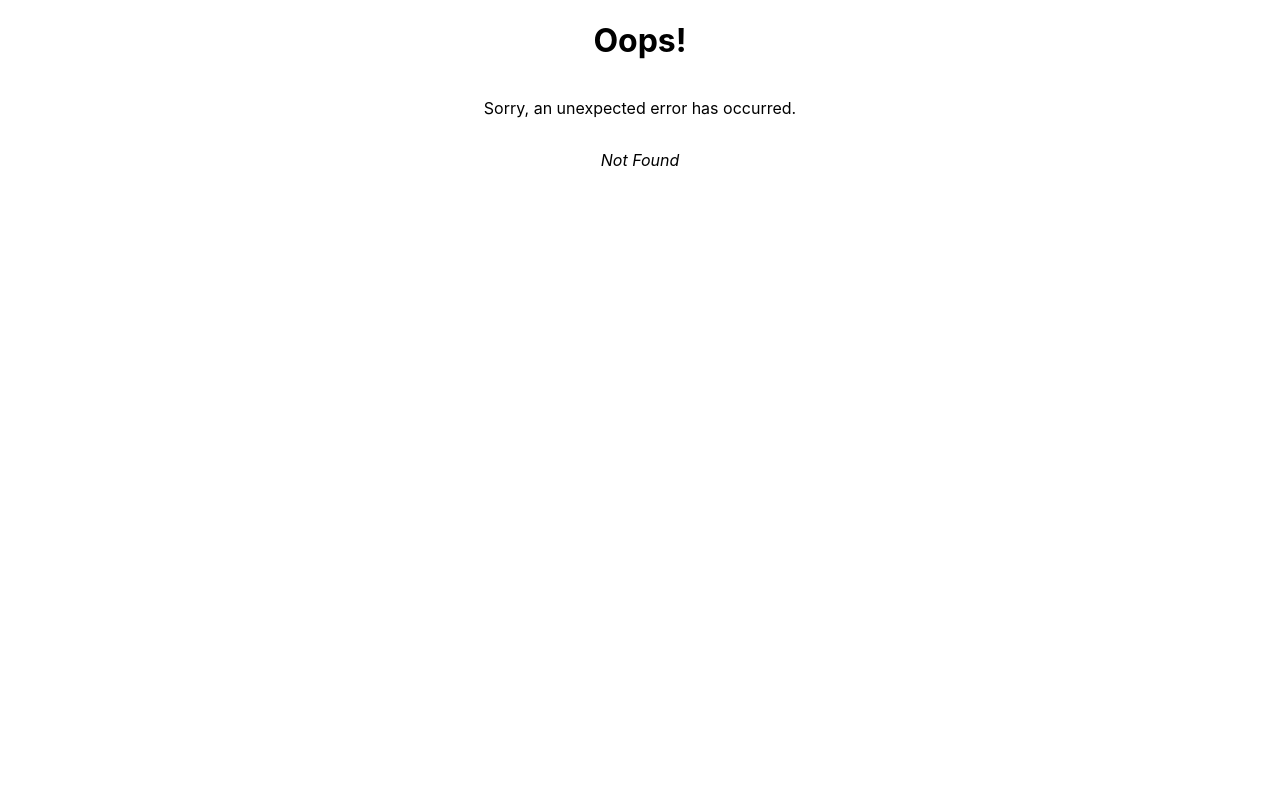
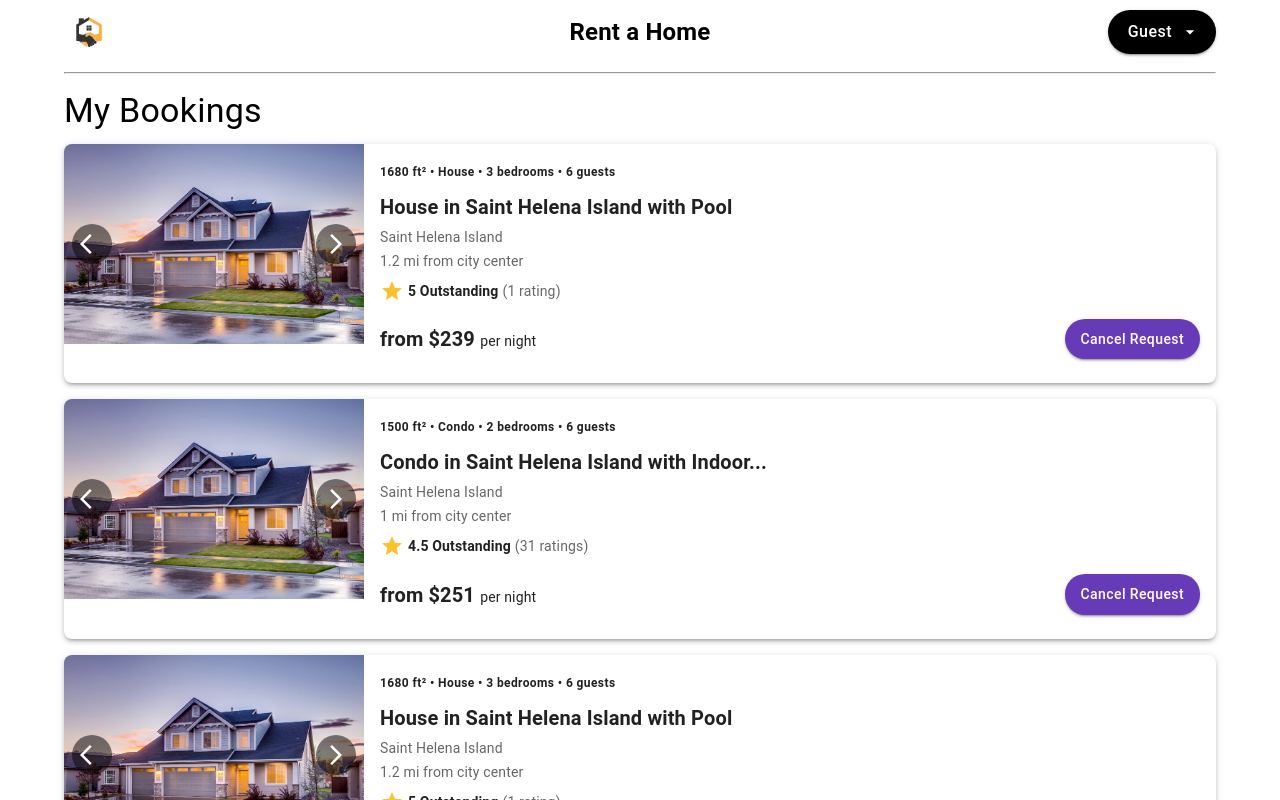
Before and after one commit to mayusuf/tolet-wap, a React (Create React App) app: page /my-bookings in a window 1280 px wide. Before the commit this address had no page. Shown: the top 800 px of the page. Built offline with nearby package versions, Linux system fonts and the light colour scheme.

Commit message:
My Bookings added

```diff
--- a/src/components/CreateUser.jsx
+++ b/src/components/CreateUser.jsx
@@ -32,7 +32,7 @@ const CreateUser = () => {
     phone: "",
     photo: null,
     photoPreview: null,
-    type: "Tenor",
+    type: "tenant",
   });
 
   const [error, setError] = useState("");
@@ -67,7 +67,7 @@ const CreateUser = () => {
       phone: "",
       photo: null,
       photoPreview: null,
-      type: "Tenor",
+      type: "tenant",
     });
     setError("");
   };
@@ -278,14 +278,14 @@ const CreateUser = () => {
                 onChange={handleChange}
               >
                 <FormControlLabel
-                  value="Tenor"
+                  value="tenant"
                   control={<Radio />}
-                  label="Tenor"
+                  label="Tenant"
                 />
                 <FormControlLabel
-                  value="Property Owner"
+                  value="owner"
                   control={<Radio />}
-                  label="Property Owner"
+                  label="Owner"
                 />
               </RadioGroup>
             </FormControl>
--- a/src/components/Header.jsx
+++ b/src/components/Header.jsx
@@ -25,7 +25,7 @@ const Header = () => {
   let userId = getFromLocalStore("user-id") ?? null;
   const navigate = useNavigate();
   const [anchorEl, setAnchorEl] = useState(null);
-  const [user, setUser] = useState({});
+  const [user, setUser] = useState({role: "tenant"});
 
   useEffect(() => {
     if (!userId) return;
@@ -54,6 +54,11 @@ const Header = () => {
     navigate("/my-profile");
   };
 
+  const handleMyBookings = () => {
+    handleClose();
+    navigate("/my-bookings");
+  };
+
   const handleBookingList = () => {
     handleClose();
     navigate("/booking-list");
@@ -66,7 +71,7 @@ const Header = () => {
 
   const handleLogout = () => {
     handleClose();
-    saveToLocalStore("user-id", null)
+    saveToLocalStore("user-id", null);
     setUser({});
     // Add your logout logic here
   };
@@ -170,6 +175,17 @@ const Header = () => {
               </MenuItem>
               <Divider />
 
+              {user?.role === "tenant" ? (
+                <MenuItem onClick={handleMyBookings}>
+                  <ListItemIcon>
+                    <AssignmentIcon fontSize="small" />
+                  </ListItemIcon>
+                  <ListItemText primary="My Bookings" />
+                </MenuItem>
+              ) : null}
+
+              {user?.role === "tenant" ? <Divider /> : null}
+
               {user?.role === "owner" ? (
                 <MenuItem onClick={handleBookingList}>
                   <ListItemIcon>
--- /dev/null
+++ b/src/components/MyBookingCard.jsx
@@ -0,0 +1,172 @@
+import React from "react";
+import {
+  Box,
+  Typography,
+  Card,
+  CardContent,
+  CardMedia,
+  IconButton,
+  Button,
+} from "@mui/material";
+import StarIcon from "@mui/icons-material/Star";
+import ArrowForwardIosIcon from "@mui/icons-material/ArrowForwardIos";
+import ArrowBackIosIcon from "@mui/icons-material/ArrowBackIos";
+import { truncateText } from "../utils/utils";
+import { ToastContainer, toast } from "react-toastify";
+import "react-toastify/dist/ReactToastify.css";
+import Swal from "sweetalert2";
+import { useNavigate } from "react-router-dom";
+
+const MyBookingCard = ({ property }) => {
+  const navigate = useNavigate();
+  const [currentImage, setCurrentImage] = React.useState(0);
+  const maxNameLength = 40;
+
+  const handleNextImage = () => {
+    setCurrentImage((prev) => (prev + 1) % property.imageUrl.length);
+  };
+
+  const handlePrevImage = () => {
+    setCurrentImage(
+      (prev) => (prev - 1 + property.imageUrl.length) % property.imageUrl.length
+    );
+  };
+
+  const handleCardOnClick = () => {
+    Swal.fire({
+      title: "Are you sure?",
+      text: "Do you want to cancel this booking?",
+      icon: "warning",
+      showCancelButton: true,
+      confirmButtonText: "Yes, cancel it!",
+      cancelButtonText: "No!",
+    }).then((result) => {
+      if (result.isConfirmed) {
+        toast.success("Booking cancel request submitted successfully!", {
+          onClose: () => {
+            navigate("/");
+          },
+        });
+      }
+    });
+  };
+
+  return (
+    <Card
+      sx={{ display: "flex", marginBottom: 2, borderRadius: 2, boxShadow: 3 }}
+    >
+      {/* Left part of the card (Image Slider) */}
+      <Box sx={{ position: "relative", width: 300, height: 200 }}>
+        <CardMedia
+          component="img"
+          sx={{ width: "100%", height: "100%", objectFit: "cover" }}
+          image={property.imageUrl[currentImage]}
+          alt={property.name}
+        />
+        {/* Image navigation buttons */}
+        {property.imageUrl.length > 1 && (
+          <>
+            <IconButton
+              onClick={handlePrevImage}
+              sx={{
+                position: "absolute",
+                top: "50%",
+                left: 8,
+                transform: "translateY(-50%)",
+                color: "white",
+                backgroundColor: "rgba(0, 0, 0, 0.5)",
+              }}
+            >
+              <ArrowBackIosIcon />
+            </IconButton>
+            <IconButton
+              onClick={handleNextImage}
+              sx={{
+                position: "absolute",
+                top: "50%",
+                right: 8,
+                transform: "translateY(-50%)",
+                color: "white",
+                backgroundColor: "rgba(0, 0, 0, 0.5)",
+              }}
+            >
+              <ArrowForwardIosIcon />
+            </IconButton>
+          </>
+        )}
+      </Box>
+
+      {/* Right part of the card (Property details) */}
+      <CardContent sx={{ flex: 1, paddingLeft: 2 }}>
+        <Typography variant="caption" fontWeight="bold">
+          {property.size} • {property.type} • {property.roomNumber} bedrooms •{" "}
+          {property.guests} guests
+        </Typography>
+        <Typography variant="h6" fontWeight="bold" sx={{ marginTop: 1 }}>
+          {truncateText(property.name, maxNameLength)}
+        </Typography>
+        <Typography
+          variant="body2"
+          color="textSecondary"
+          sx={{ marginTop: 0.5 }}
+        >
+          {property.location}
+        </Typography>
+        <Typography
+          variant="body2"
+          color="textSecondary"
+          sx={{ marginTop: 0.5 }}
+        >
+          {property.distance}
+        </Typography>
+        <Box sx={{ display: "flex", alignItems: "center", marginTop: 1 }}>
+          <StarIcon sx={{ color: "#fbc02d", marginRight: 0.5 }} />
+          <Typography
+            variant="body2"
+            fontWeight="bold"
+            sx={{ marginRight: 0.5 }}
+          >
+            {property.rating} Outstanding
+          </Typography>
+          <Typography variant="body2" color="textSecondary">
+            ({property.reviews} rating{property.reviews > 1 ? "s" : ""})
+          </Typography>
+        </Box>
+        <Box
+          sx={{
+            display: "flex",
+            justifyContent: "space-between",
+            alignItems: "center",
+            marginTop: 2,
+          }}
+        >
+          <Typography variant="h6" fontWeight="bold">
+            from ${property.price}{" "}
+            <Typography variant="body2" component="span">
+              per night
+            </Typography>
+          </Typography>
+          <Button
+            variant="contained"
+            color="secondary"
+            sx={{
+              backgroundColor: "#673ab7",
+              borderRadius: "20px",
+              padding: "8px 16px",
+              textTransform: "none",
+              "&:hover": {
+                backgroundColor: "#512da8",
+              },
+            }}
+            onClick={handleCardOnClick}
+          >
+            Cancel Request
+          </Button>
+        </Box>
+        <ToastContainer position="bottom-center" />
+      </CardContent>
+    </Card>
+  );
+};
+
+export default MyBookingCard;
--- /dev/null
+++ b/src/components/MyBookingList.jsx
@@ -0,0 +1,55 @@
+import React, { useEffect } from "react";
+import { Box, Container, Pagination, Typography } from "@mui/material";
+import { getProperties } from "../utils/utils";
+import MyBookingCard from "./MyBookingCard";
+// import { Api } from "../utils/api";
+
+const MyBookingList = () => {
+  const properties = getProperties();
+  const [page, setPage] = React.useState(1);
+  const itemsPerPage = 5;
+  const totalPages = Math.ceil(properties.length / itemsPerPage);
+
+  const handlePageChange = (event, value) => {
+    setPage(value);
+  };
+
+  useEffect(() => {
+    // loadProperties();
+  }, []);
+
+  // const loadProperties = async () => {
+  //   const response = await fetch(Api.GetPropertyList);
+  //   const result = await response.json();
+  //   console.log(result);
+
+  // }
+
+  return (
+    <Container maxWidth="lg" sx={{ mt: 1 }}>
+      <Typography variant="h4" gutterBottom>
+        My Bookings
+      </Typography>
+      <Box>
+        {/* Property Cards */}
+        {properties
+          .slice((page - 1) * itemsPerPage, page * itemsPerPage)
+          .map((property) => (
+            <MyBookingCard key={property.id} property={property} />
+          ))}
+
+        {/* Pagination */}
+        <Box sx={{ display: "flex", justifyContent: "center", marginTop: 3 }}>
+          <Pagination
+            count={totalPages}
+            page={page}
+            onChange={handlePageChange}
+            color="primary"
+          />
+        </Box>
+      </Box>
+    </Container>
+  );
+};
+
+export default MyBookingList;
--- a/src/utils/routes.js
+++ b/src/utils/routes.js
@@ -9,6 +9,7 @@ import BookingConfirmation from "../components/BookingConfirmation";
 import Login from "../components/Login";
 import MyProfile from "../components/MyProfile";
 import CreateProperty from "../components/CreateProperty";
+import MyBookingList from "../components/MyBookingList";
 
 export const routes = [
     {
@@ -57,6 +58,15 @@ export const routes = [
         errorElement: <ErrorPage />
     },
     {
+        path: "/my-bookings",
+        element: (
+            <Layout>
+                <MyBookingList />
+            </Layout>
+        ),
+        errorElement: <ErrorPage />
+    },
+    {
         path: "/booking-confirmation/:propertyId/:bookingId",
         element: (
             <Layout>
```
